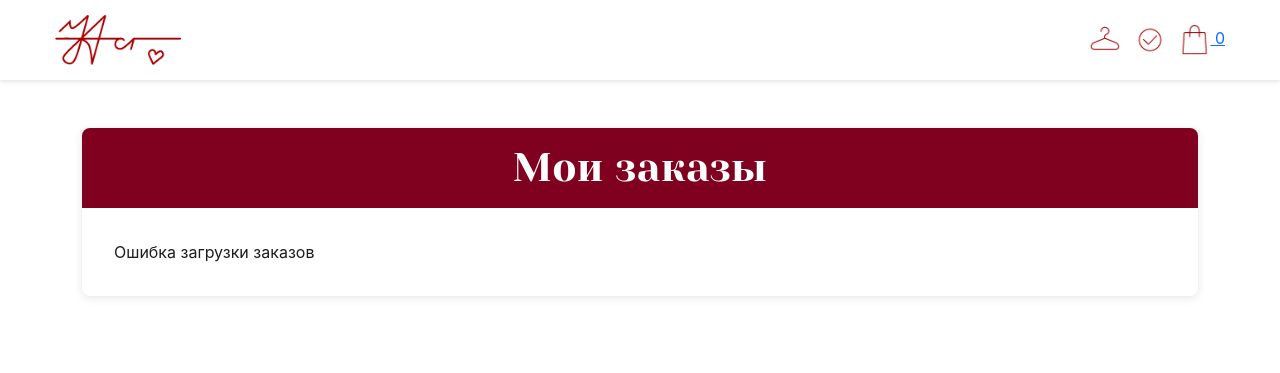
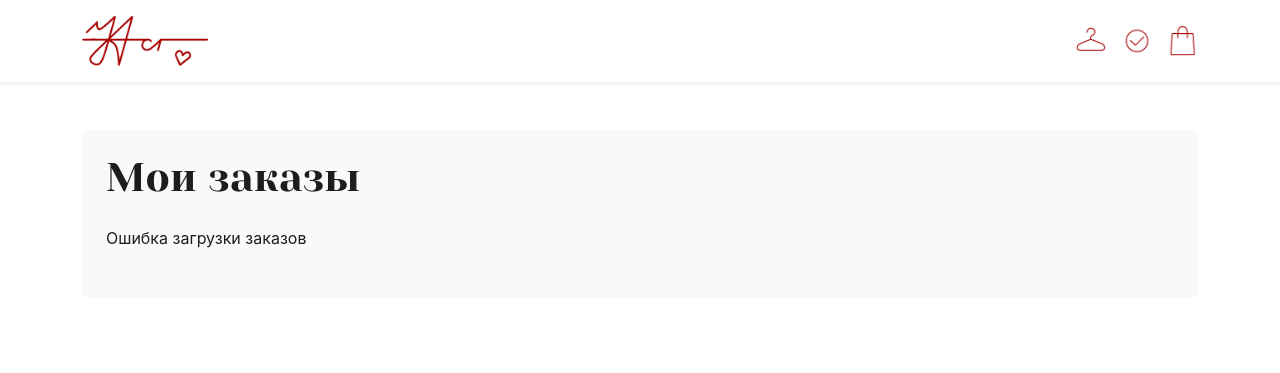
Before and after one commit to ulyanaast/web-shop-2025, a Flask app: page /web-shop-2025/orders in a window 1280 px wide. Shown: the top 373 px of the page. Run offline with Flask 3, Linux system fonts and the light colour scheme.

Commit message:
orders.html

```diff
--- a/frontend/templates/orders.html
+++ b/frontend/templates/orders.html
@@ -4,56 +4,46 @@
     <meta charset="UTF-8">
     <meta name="viewport" content="width=device-width, initial-scale=1.0">
     <title>Заказы | Аст</title>
-    <!-- Bootstrap CSS -->
+    <!-- Подключение CSS -->
     <link href="https://cdn.jsdelivr.net/npm/bootstrap@5.3.0/dist/css/bootstrap.min.css" rel="stylesheet">
     <link rel="stylesheet" href="/web-shop-2025/static/css/style.css">
     <link rel="stylesheet" href="/web-shop-2025/static/css/orders.css">
     <link rel="icon" href="/web-shop-2025/static/favicon.ico" type="image/x-icon">
     <link href="https://fonts.googleapis.com/css2?family=Yeseva+One&display=swap" rel="stylesheet">
 </head>
-<body class="page">
+<body>
     <!-- Шапка -->
-    <header class="header">
-        <div class="header__container container">
+    <header class="bg-white sticky-top shadow-sm py-3">
+        <div class="container">
             <div class="d-flex justify-content-between align-items-center">
-                <div class="header__logo">
-                    <img src="/web-shop-2025/static/uploads/logo_red.png" alt="Логотип магазина" height="50">
+                <div class="logo">
+                    <img src="/web-shop-2025/static/uploads/logo_red.png" alt="Логотип" height="50">
                 </div>
-                <nav class="header__nav">
-                    <ul class="nav__list">
-                        <li class="nav__item">
-                            <a href="/web-shop-2025/index.html" class="nav__link" title="Товары">
-                                <img src="/web-shop-2025/static/uploads/catalog_ic.png" alt="Иконка каталога" width="30">
-                            </a>
-                        </li>
-                        <li class="nav__item">
-                            <a href="/web-shop-2025/orders" class="nav__link" title="Заказы">
-                                <img src="/web-shop-2025/static/uploads/orders_ic.png" alt="Иконка заказов" width="30">
-                            </a>
-                        </li>
-                        <li class="nav__item">
-                            <a href="/web-shop-2025/cart" class="nav__link" title="Корзина">
-                                <img src="/web-shop-2025/static/uploads/cart_ic.png" alt="Иконка корзины" width="30">
-                                <span id="header-cart-count" class="nav__badge">0</span>
-                            </a>
-                        </li>
-                    </ul>
+                <nav class="d-flex gap-3">
+                    <a href="/web-shop-2025/index.html" class="nav-icon">
+                        <img src="/web-shop-2025/static/uploads/catalog_ic.png" alt="Товары" width="30">
+                    </a>
+                    <a href="/web-shop-2025/orders" class="nav-icon">
+                        <img src="/web-shop-2025/static/uploads/orders_ic.png" alt="Заказы" width="30">
+                    </a>
+                    <a href="/web-shop-2025/cart" class="nav-icon position-relative">
+                        <img src="/web-shop-2025/static/uploads/cart_ic.png" alt="Корзина" width="30">
+                        <span id="header-cart-count" class="position-absolute top-0 start-100 translate-middle badge rounded-pill">0</span>
+                    </a>
                 </nav>
             </div>
         </div>
     </header>
 
-    <main class="main">
-        <div class="container my-5">
-            <!-- Секция заказов -->
-            <section class="orders">
-                <h1 class="orders__title">Мои заказы</h1>
-                <div id="orders-list" class="orders__content"></div>
-            </section>
-        </div>
+    <main class="container my-5">
+        <!-- Секция заказов -->
+        <section id="orders" class="p-4 bg-light rounded">
+            <h1 class="font-yeseva mb-4">Мои заказы</h1>
+            <div id="orders-list" class="mb-4"></div>
+        </section>
     </main>
 
-    <!-- Скрипты -->
+    <!-- Подключение JS -->
     <script src="https://cdn.jsdelivr.net/npm/bootstrap@5.3.0/dist/js/bootstrap.bundle.min.js"></script>
     <script src="/web-shop-2025/static/js/cart.js"></script>
     <script src="/web-shop-2025/static/js/orders.js"></script>
```
